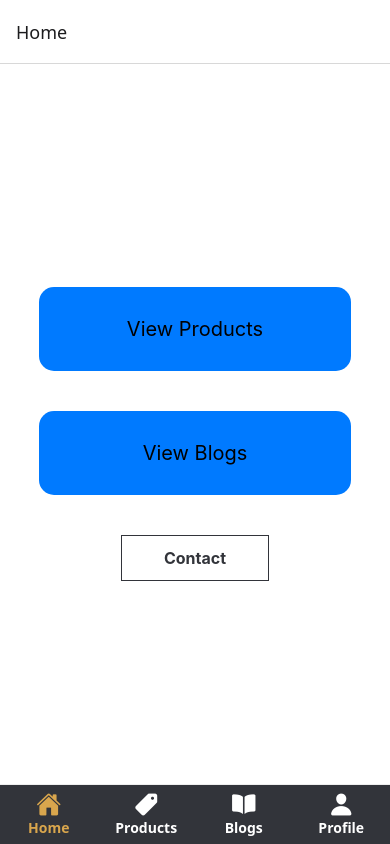
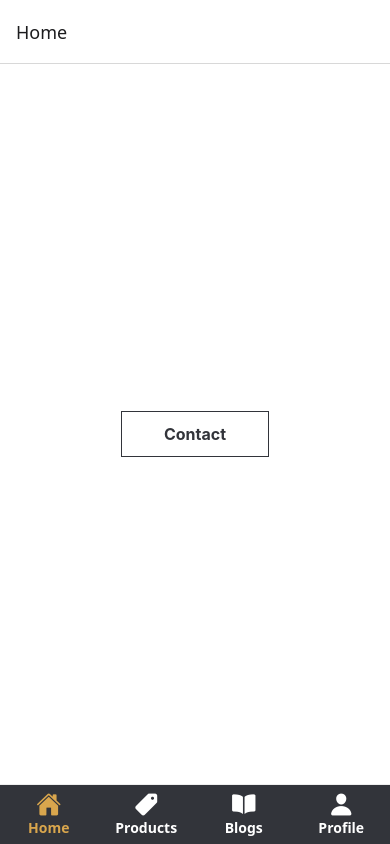
Before and after one commit to Thibault-Franceus/Mobile-App-Test-, a React Native app: screen /Home in a window 390 px wide. Built offline with nearby package versions, Linux system fonts and the light colour scheme.

Commit message:
feat: Made code look clean

```diff
--- a/screens/HomeScreen.js
+++ b/screens/HomeScreen.js
@@ -1,24 +1,10 @@
 import React from "react";
 import { View, ScrollView, StyleSheet, TouchableOpacity, Text } from "react-native";
-import ProductCard from "../components/ProductCard";
 import { PrimaryButton, SecondaryButton } from "../components/AppButton";
 
 const HomeScreen = ({ navigation }) => {
   return (
     <View style={styles.container}>
-      <TouchableOpacity
-        style={styles.overlayButton}
-        onPress={() => navigation.navigate("Products")}
-      >
-        <Text style={{ fontSize: 20, color: "Black" }}>View Products</Text>
-      </TouchableOpacity>
-      <TouchableOpacity
-        style={styles.overlayButton}
-        onPress={()=> navigation.navigate("Blogs")}
-      >
-
-        <Text style={{ fontSize: 20, color: "Black" }}>View Blogs</Text>
-      </TouchableOpacity>
       <SecondaryButton
         title="Contact"
         onPress={() => navigation.navigate("Contact")}
```
